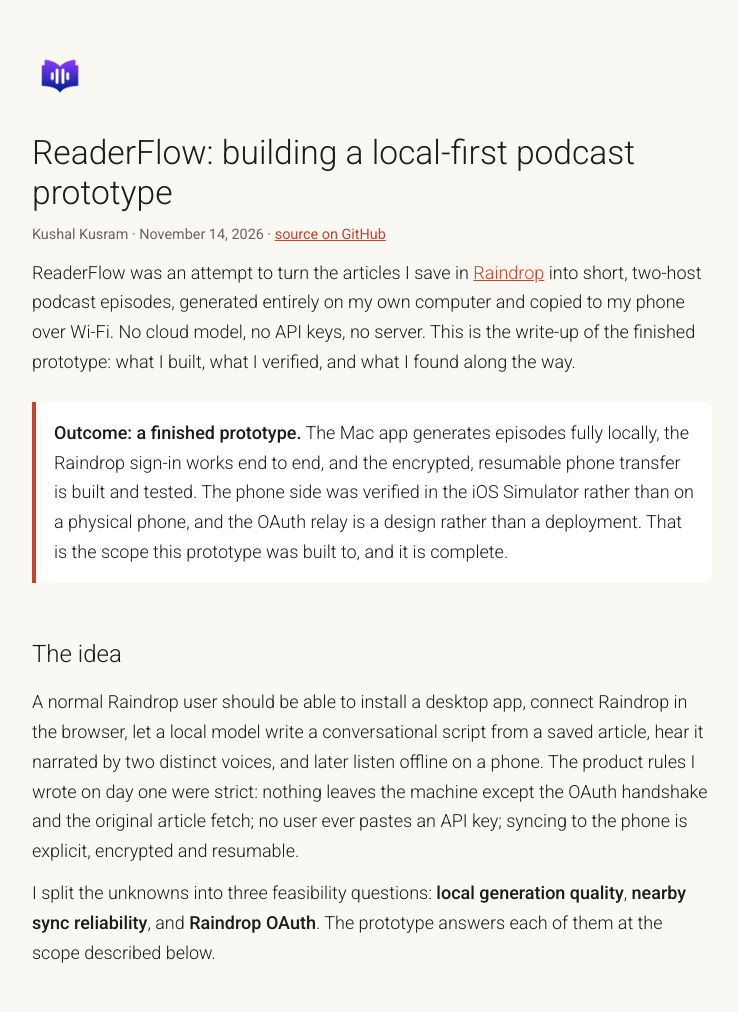
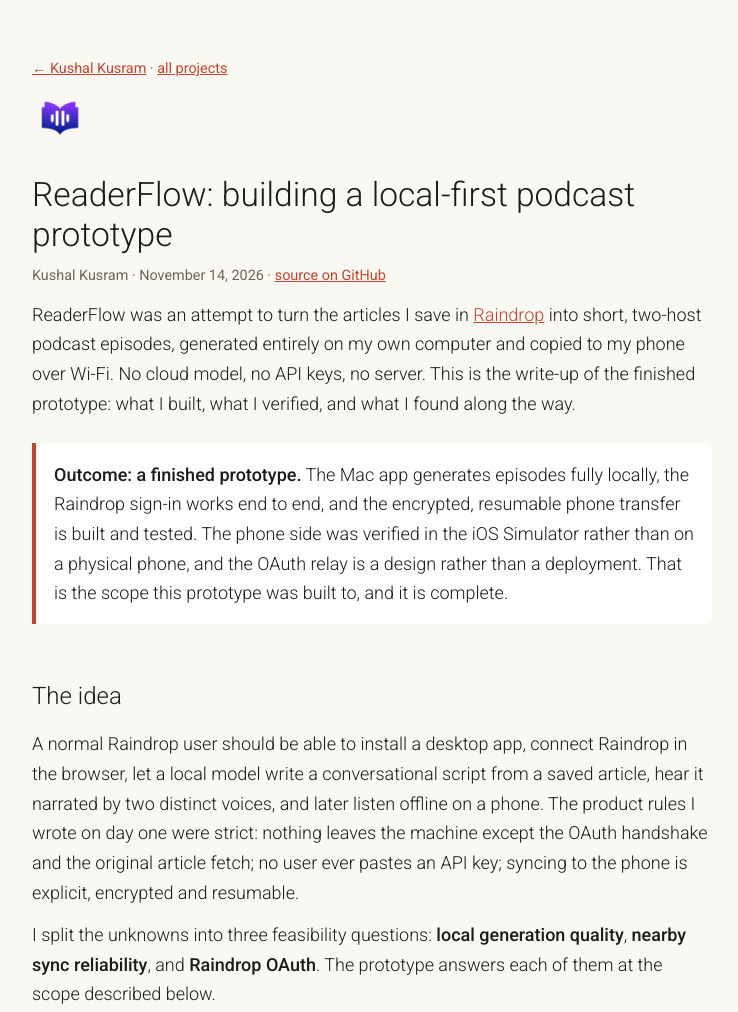
Before and after one commit to KushalBKusram/ReaderFlow, a plain HTML site: page docs/index.html in a window 1280 px wide. Shown: the top 1012 px of the page, without its empty margins (268-1006 px from the left). Drawn offline with Linux system fonts and the light colour scheme.

Commit message:
Add link back to main site
Co-Authored-By: Claude Sonnet 5.5 <noreply@anthropic.com>

```diff
--- a/docs/index.html
+++ b/docs/index.html
@@ -36,6 +36,7 @@ footer{margin-top:3em;border-top:1px solid var(--line);padding-top:1em}
 </head>
 <body>
 <main>
+<p class="meta"><a href="https://kushalbkusram.github.io/">&larr; Kushal Kusram</a> &middot; <a href="https://kushalbkusram.github.io/projects/">all projects</a></p>
 <header>
 <img src="assets/logo.png" alt="ReaderFlow logo">
 <h1>ReaderFlow: building a local-first podcast prototype</h1>
```
